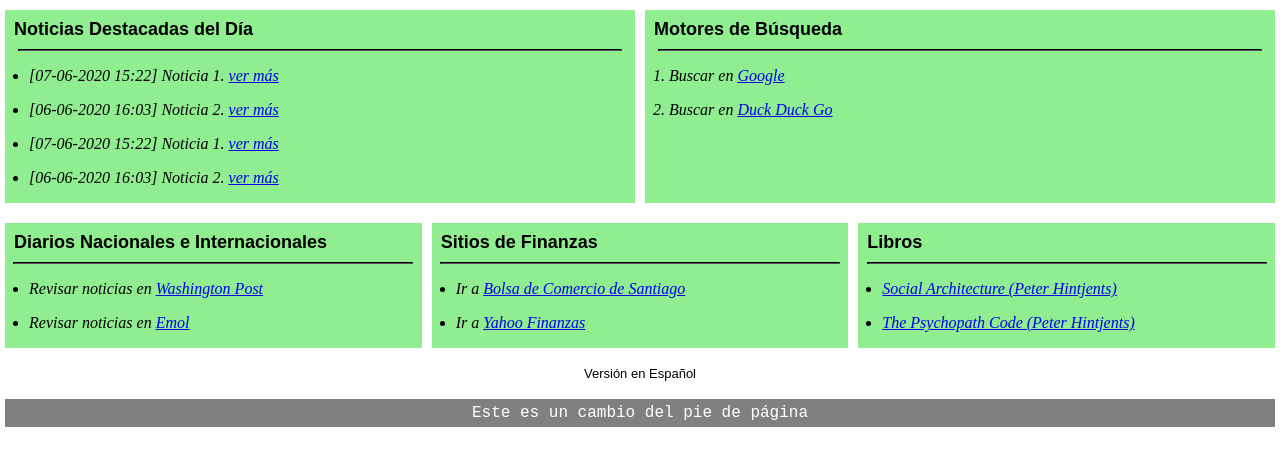
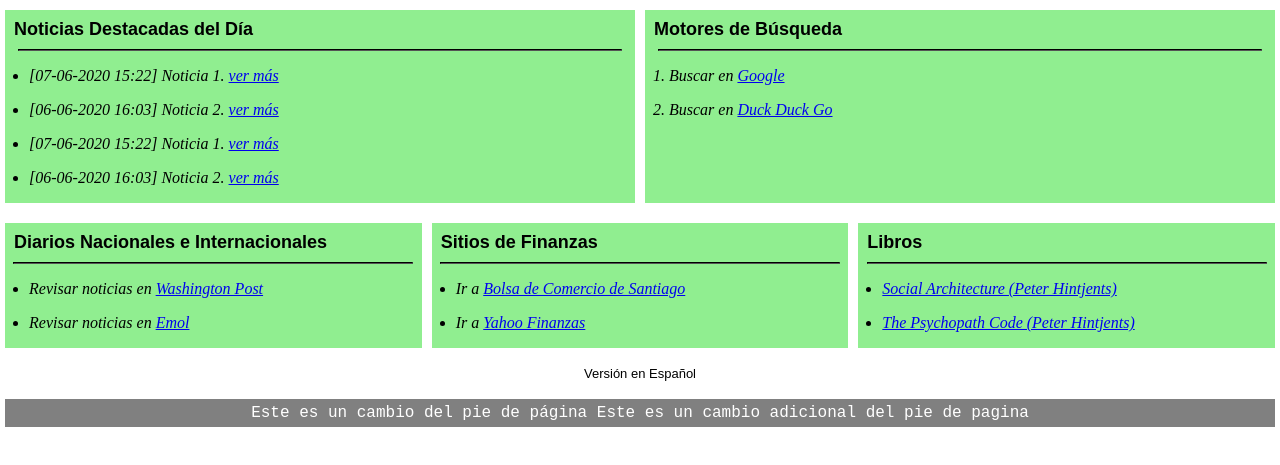
Before and after one commit to eduardoescarez/demo-git, a plain HTML site: page index.html in a window 1280 px wide. Shown: the part 259-724 px from the top of the page. Drawn offline with Linux system fonts and the light colour scheme; files that its build step writes are made by us from their sources.

Commit message:
Cambio adicional

```diff
--- a/index.html
+++ b/index.html
@@ -85,6 +85,7 @@
     <br>
     <footer>
         Este es un cambio del pie de página
+        Este es un cambio adicional del pie de pagina
     </footer>
 </body>
 </html>
```
